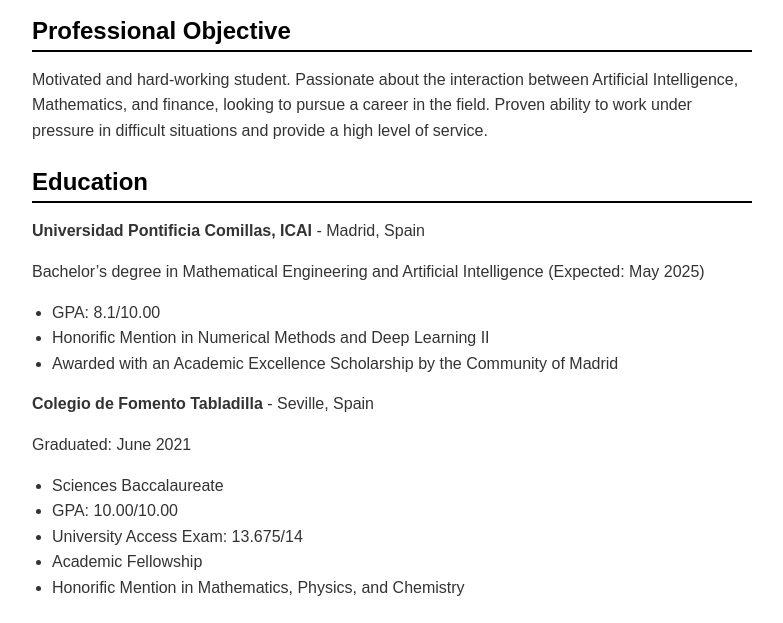
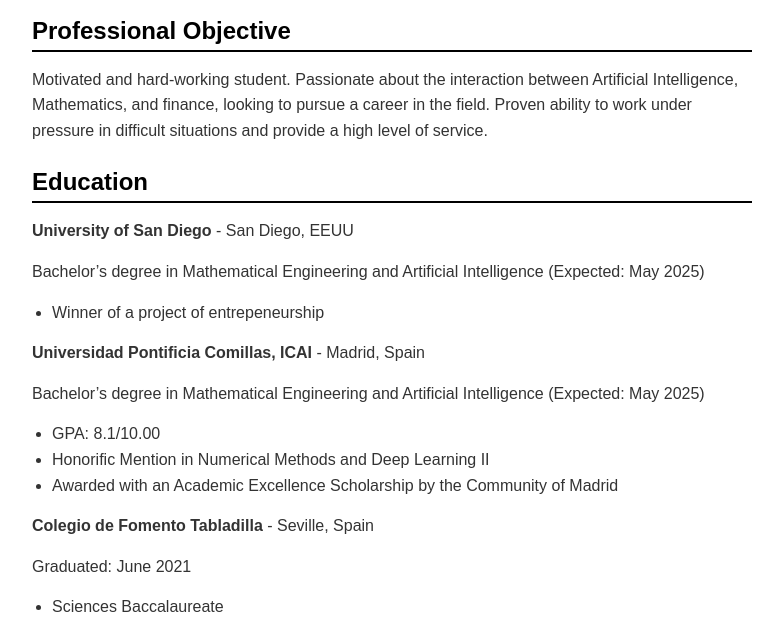
Before and after one commit to nicolasvillagranp/cv-website, a plain HTML site: page index.html in a window 1280 px wide. Shown: the part 146-769 px from the top of the page, without its empty margins (248-1031 px from the left). Drawn offline with Linux system fonts and the light colour scheme.

Commit message:
Update index.html

```diff
--- a/index.html
+++ b/index.html
@@ -118,6 +118,12 @@
 
         <div class="cv-section">
             <h2>Education</h2>
+            <p><strong>University of San Diego</strong> - San Diego, EEUU</p>
+            <p>Bachelor’s degree in Mathematical Engineering and Artificial Intelligence (Expected: May 2025)</p>
+            <ul>
+                <li>Winner of a project of entrepeneurship</li>
+            </ul>
+
             <p><strong>Universidad Pontificia Comillas, ICAI</strong> - Madrid, Spain</p>
             <p>Bachelor’s degree in Mathematical Engineering and Artificial Intelligence (Expected: May 2025)</p>
             <ul>
@@ -181,6 +187,7 @@
                 <li>Research on Bayesian Optimization: Investigated Bayesian priors for hyperparameter search in AI models.</li>
                 <li>Research on Variational Autoencoders: Explored techniques to enrich the latent space representation of VAEs.</li>
             </ul>
+            <h5>All the projects can be found at: https://github.com/nicolasvillagranp</h5>
         </div>
 
         <div class="cv-section">
```
